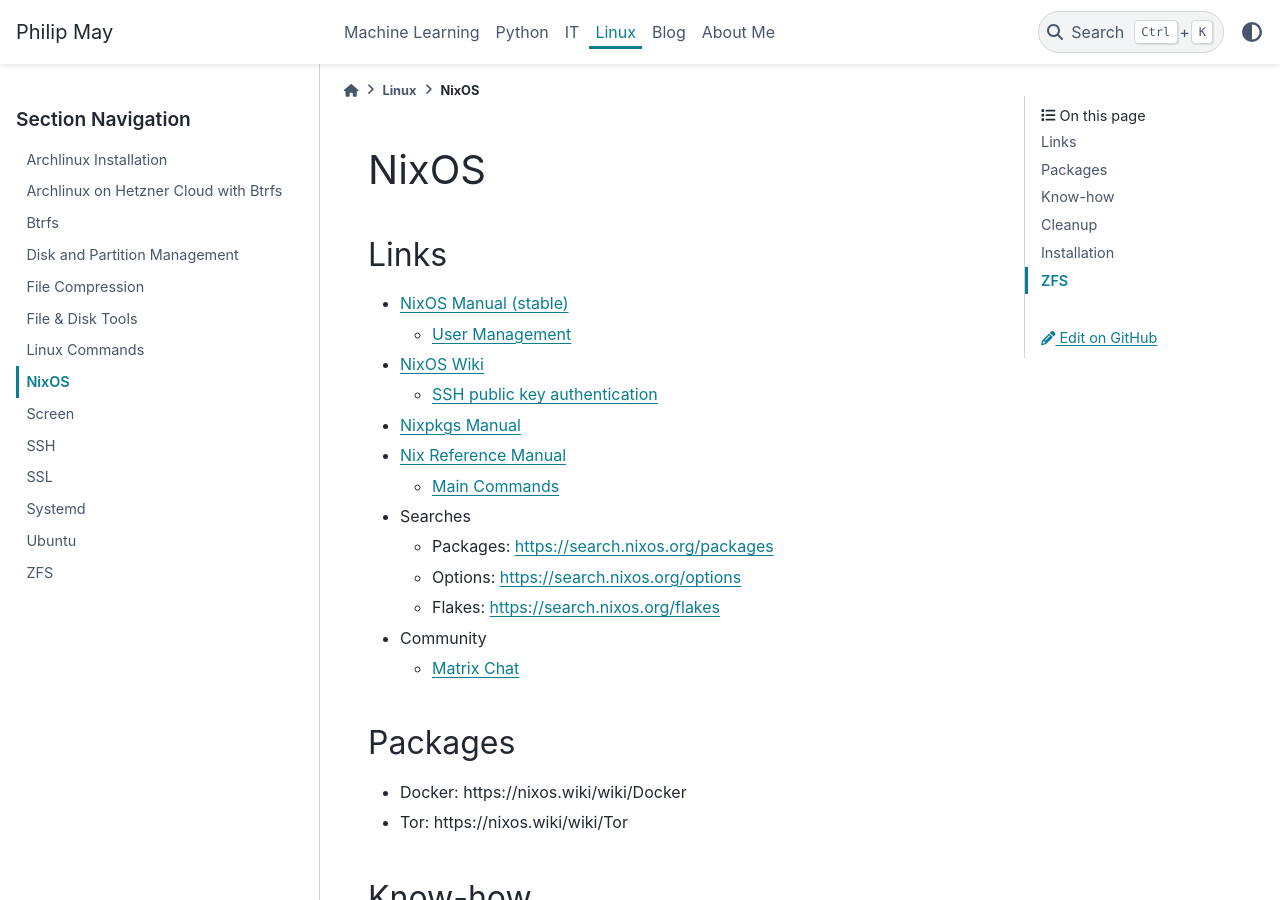
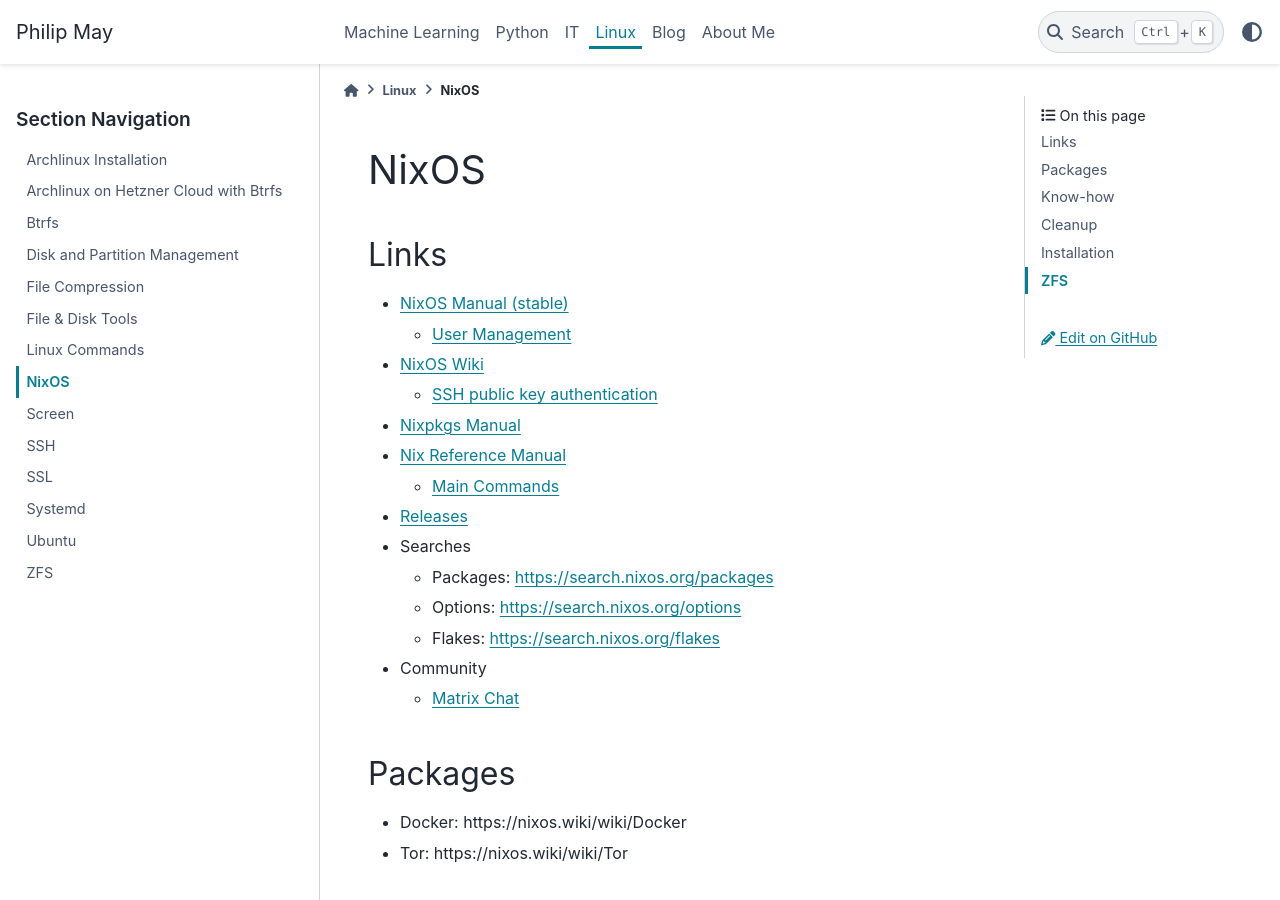
Before and after one commit to PhilipMay/PhilipMay_org, a Sphinx documentation site: the page built from source/linux/nixos.md, in a window 1280 px wide and 900 px high. Built offline with Sphinx 7.4.7 and the PyData theme 0.15.4, drawn with Linux system fonts in a browser that asks for light colours; comment, search, counter and statistics services are not loaded.

Commit message:
Update nixos.md

```diff
--- a/source/linux/nixos.md
+++ b/source/linux/nixos.md
@@ -9,6 +9,7 @@
 - [Nixpkgs Manual](https://nixos.org/manual/nixpkgs/stable/)
 - [Nix Reference Manual](https://nixos.org/manual/nix/stable/)
   - [Main Commands](https://nixos.org/manual/nix/stable/command-ref/main-commands#main-commands)
+- [Releases](https://nixos.org/manual/nixos/stable/release-notes)
 - Searches
   - Packages: <https://search.nixos.org/packages>
   - Options: <https://search.nixos.org/options>
```
